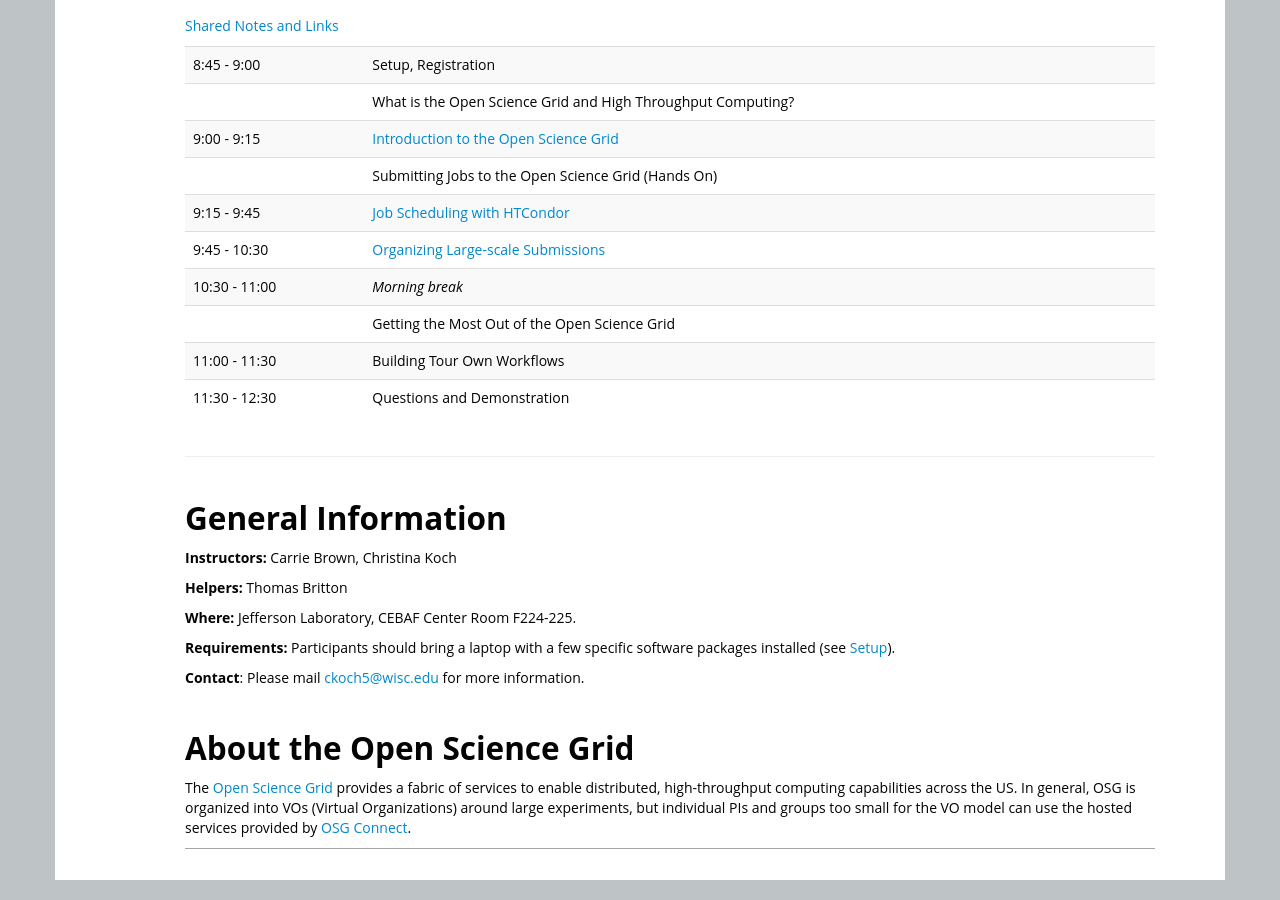
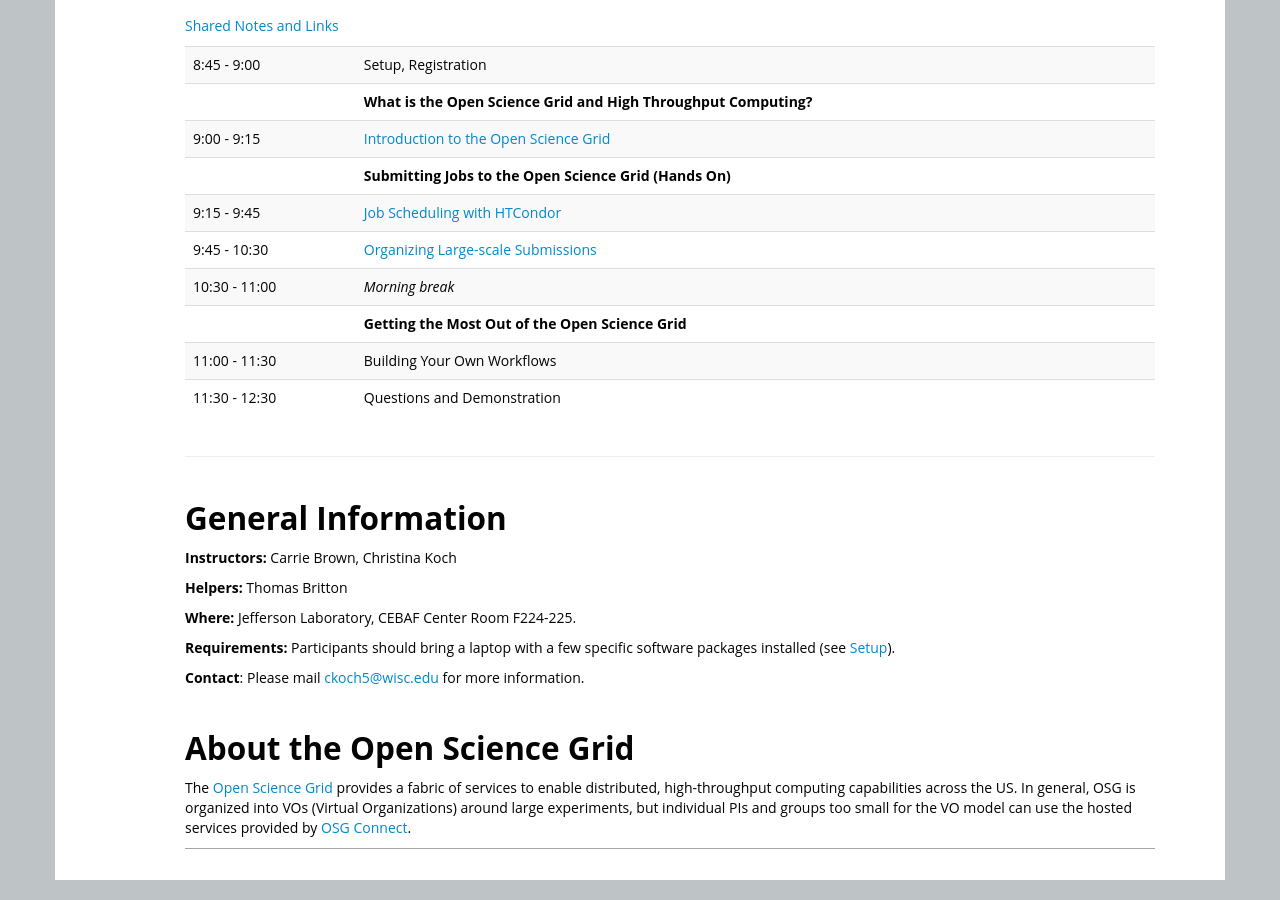
Before and after one commit to unlhcc/OSG-UserTraining-MWBD-2019, a Jekyll site: the page built from index.html, in a window 1280 px wide and 900 px high, scrolled down 1662 px. Built offline with Jekyll 4.4.1, drawn with Linux system fonts in a browser that asks for light colours.

Commit message:
tweaking schedule

```diff
--- a/index.html
+++ b/index.html
@@ -60,14 +60,14 @@
 <div class="row-fluid">
     <table class="table table-striped">
     <tr> <td>8:45 - 9:00</td> <td>Setup, Registration</tr>
-    <tr><td></td><td>What is the Open Science Grid and High Throughput Computing?</td></tr>
+    <tr><td></td><th>What is the Open Science Grid and High Throughput Computing?</th></tr>
     <tr> <td>9:00 - 9:15 </td> <td> <a href="novice/AHM/01-IntroGrid.html">Introduction to the Open Science Grid </a></td> </tr>
-    <tr><td></td><td>Submitting Jobs to the Open Science Grid (Hands On)</td></tr>
+    <tr><td></td><th>Submitting Jobs to the Open Science Grid (Hands On)</th></tr>
       <tr> <td>9:15 - 9:45</td> <td><a href="novice/AHM/02-HTCondor-Submitting.html">Job Scheduling with HTCondor</a></td> </tr>
       <tr> <td>9:45 - 10:30 </td> <td><a href="novice/AHM/03-Scaling-Up.html">Organizing Large-scale Submissions</a> </td> </tr>
       <tr> <td>10:30 - 11:00</td> <td><em>Morning break</em></td> </tr>
-      <tr><td></td><td>Getting the Most Out of the Open Science Grid</td></tr>
-      <tr> <td>11:00 - 11:30 </td> <td>Building Tour Own Workflows</td></tr>
+      <tr><td></td><th>Getting the Most Out of the Open Science Grid</th></tr>
+      <tr> <td>11:00 - 11:30 </td> <td>Building Your Own Workflows</td></tr>
       <tr> <td>11:30 - 12:30 </td> <td>Questions and Demonstration</td></tr>
     </table>
   </div>
```
